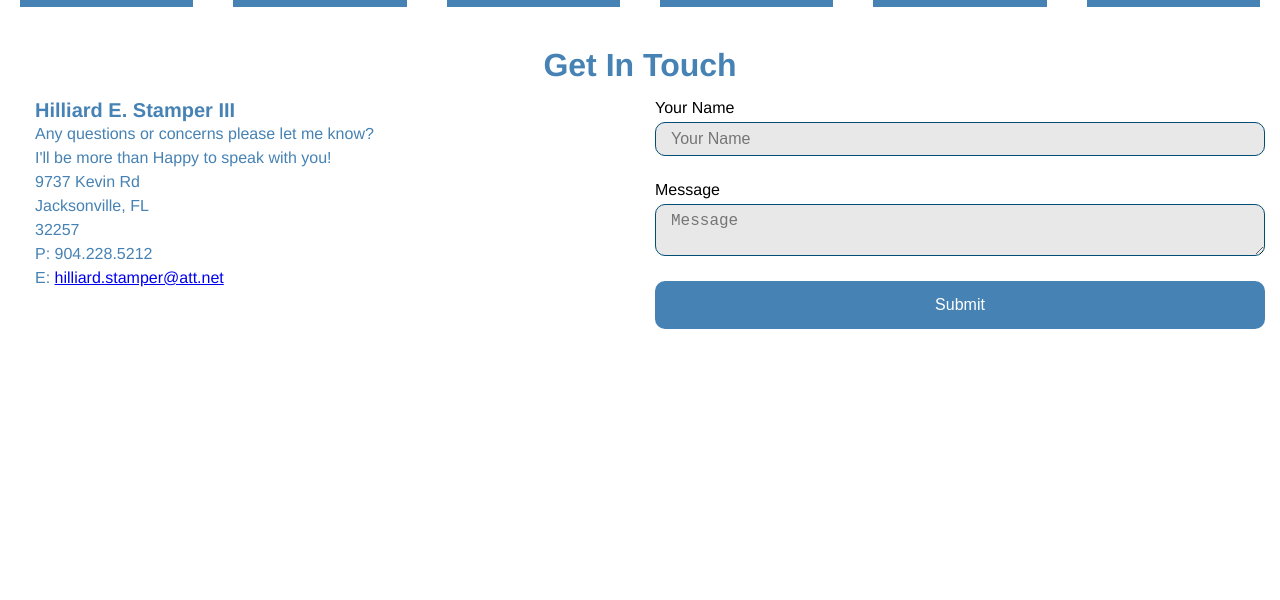
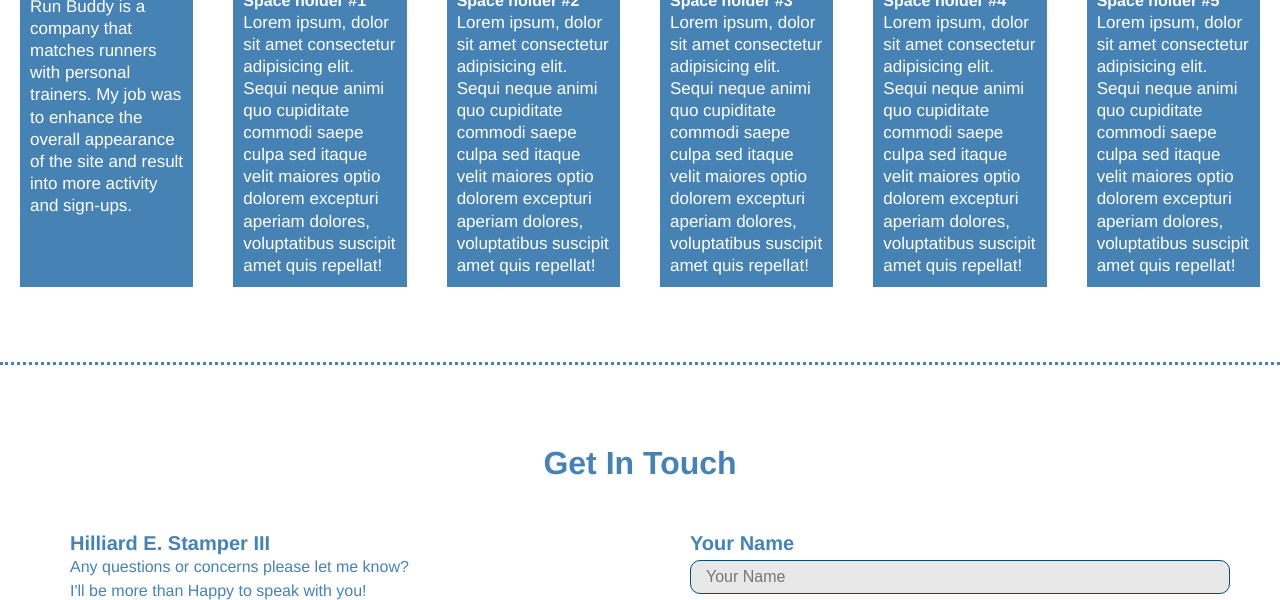
Before and after one commit to hstamper/Portfolio, a plain HTML site: page Index.html in a window 1280 px wide. Shown: the part 1192-1792 px from the top of the page. Before the commit the page ends 1536 px from the top, so only its background shows below. Drawn offline with Linux system fonts and the light colour scheme.

Commit message:
modfied sections to align with nav

```diff
--- a/Index.html
+++ b/Index.html
@@ -39,7 +39,7 @@
             <p>Proficient in HTML, CSS, Git, JavaScript, Web/Third-Party/Server-Side API's, Node.js, Express.js, SQL, NoSQL, React, and MERN.</p>
             </div>
         </section>
-        <section id="about-me" class="intro">
+        <section class="intro" id="about-me">
             <div>
                 <h2 class="section-title primary-border">It's My Pleasure to Introduce Myself</h2>
             </div>
@@ -156,16 +156,15 @@
                 </div>
                 <div class="contact-form">
                     <form>
-                       <label for="contact-name">Your Name</label>
+                       <label for="contact-name" class="contact-form"><span><h5 class="contact-form">Your Name</h5></span></label>
                        <input type="text" id="contact-name" placeholder="Your Name" />
 
-                       <label for="contact-message">Message</label>
+                       <label for="contact-message"><span><h5 class="contact-form">Message</h5></label>
                        <textarea id="contact-message" placeholder="Message"></textarea>
 
                        <button type="submit">Submit</button>
                       </form>
-
-
+                </div>
         </section>
 
 
--- a/style.css
+++ b/style.css
@@ -17,6 +17,7 @@ header {
     background-position: 80%;
     background-attachment: fixed;
     z-index: 9999;
+
 }
 
 header h1 {
@@ -124,8 +125,10 @@ header nav ul li a {
 
 .intro {
     border-bottom: 4px dotted steelblue;
+    margin-bottom: 20px;
+    padding-bottom: 40px;
+}
 
-}
 
 .items h2 {
     font-size: 40px;
@@ -139,7 +142,12 @@ header nav ul li a {
 }
 
 #my-projects {
-    margin-top: 10px;
+    margin-top: 15px;
+    border-bottom: dotted steelblue;
+    margin-bottom: -20px;
+    padding-bottom: 55px;
+    padding-top: 70px;
+
 }
 
 #my-projects img {
@@ -198,6 +206,11 @@ header nav ul li a {
     margin-left: 20px;
 }
 
+.contact-form {
+    color: steelblue;
+    font-size: 20px;
+}
+
 .contact-info p, .contact-info address {
     margin-left:20px;
     line-height: 1.5;
@@ -215,7 +228,7 @@ header nav ul li a {
 
 .contact-info > * {
     flex: 1;
-    margin: 15px;
+    margin: 50px;
 }
 
 .contact-form input, .contact-form textarea {
@@ -250,3 +263,7 @@ header nav ul li a {
     color: white;
     background:lightgray;
 }
+
+section {
+    padding-top: 80px;
+}
```
